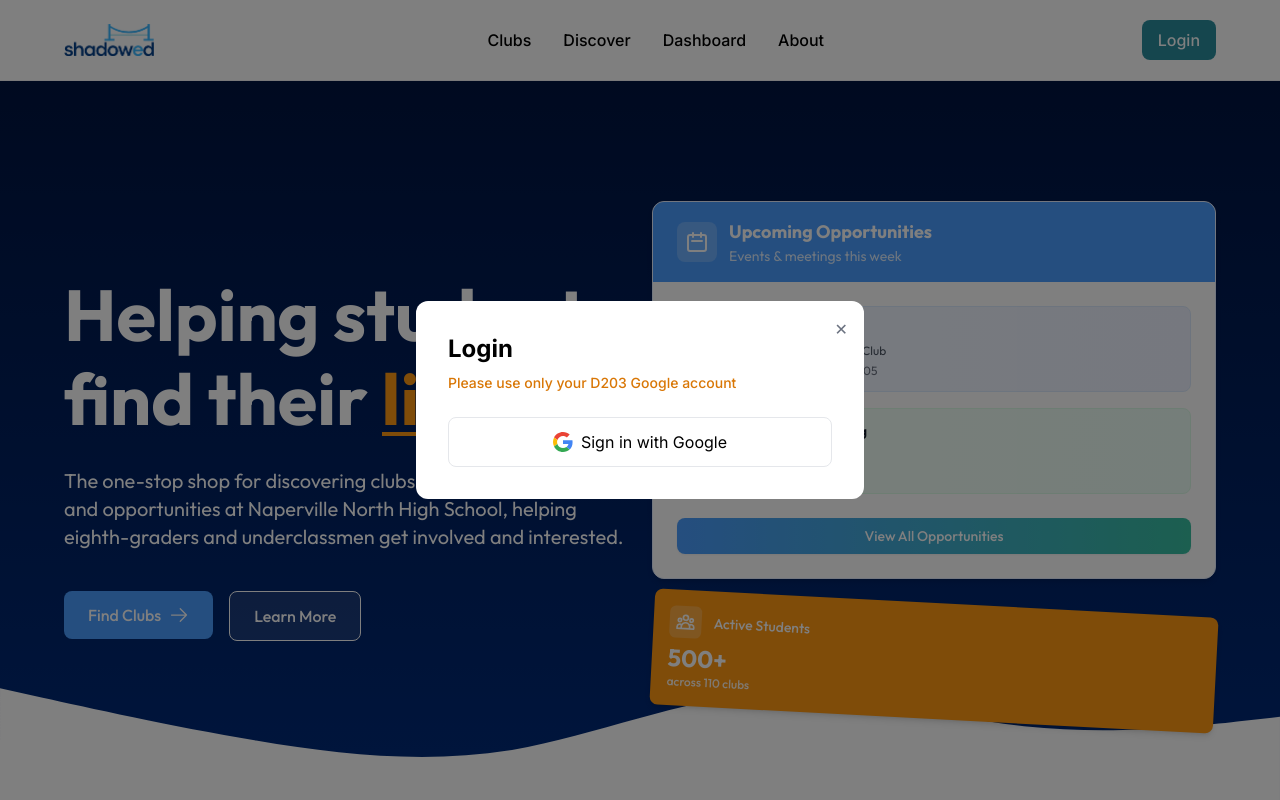
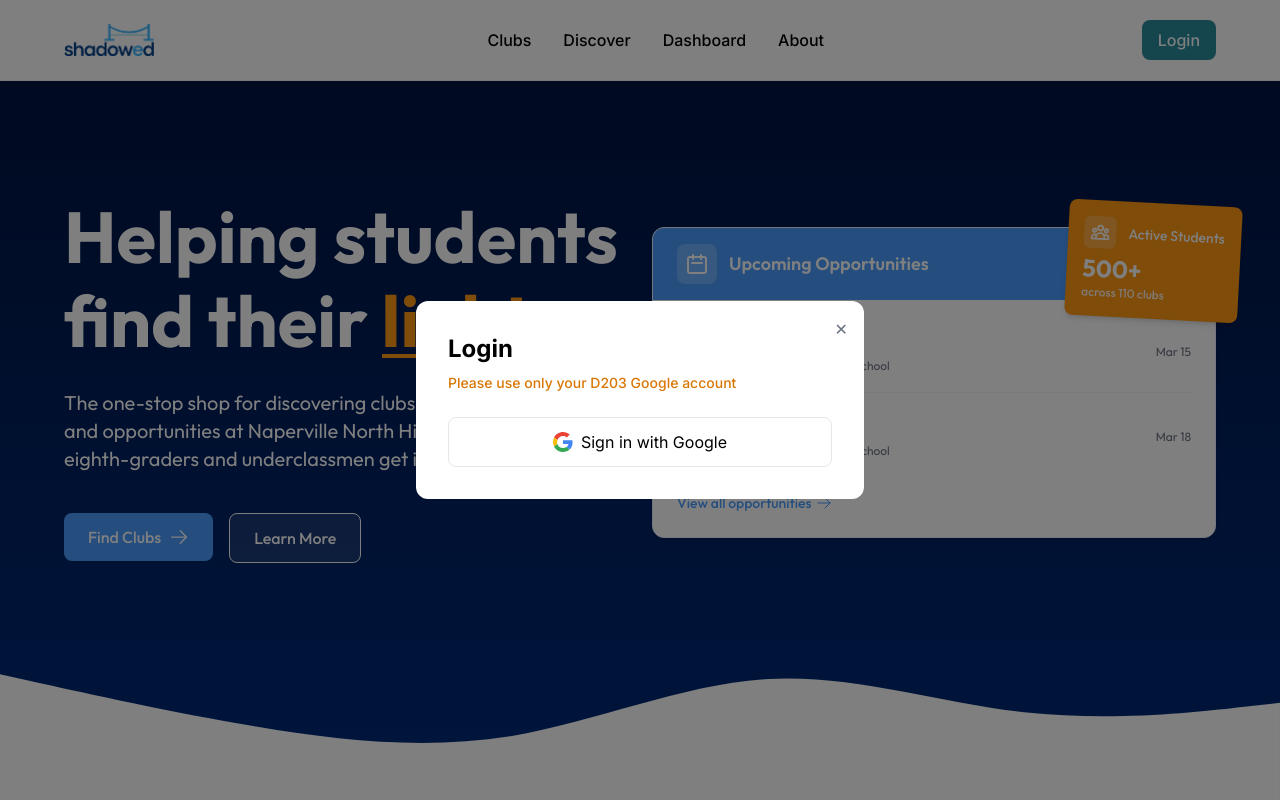
Before and after one commit to thetinfoilhat/shadowed.me, a Next.js app in the folder shadowed.me/: page / in a window 1280 px wide. Shown: the top 800 px of the page. Built offline with nearby package versions, Linux system fonts and the light colour scheme; no server answers.

Commit message:
restored

```diff
--- a/shadowed.me/src/app/page.tsx
+++ b/shadowed.me/src/app/page.tsx
@@ -73,46 +73,51 @@ export default function Home() {
                         <path strokeLinecap="round" strokeLinejoin="round" strokeWidth={2} d="M8 7V3m8 4V3m-9 8h10M5 21h14a2 2 0 002-2V7a2 2 0 00-2-2H5a2 2 0 00-2 2v12a2 2 0 002 2z" />
                       </svg>
                     </div>
-                    <div>
-                      <h3 className="text-white font-bold text-lg">Upcoming Opportunities</h3>
-                      <p className="text-white/80 text-sm">Events & meetings this week</p>
-                    </div>
+                    <h3 className="text-white text-lg font-semibold">
+                      Upcoming Opportunities
+                    </h3>
                   </div>
 
-                  <div className="p-6 space-y-4">
-                    {/* Sample Event 1 */}
-                    <div className="flex items-start space-x-3 p-3 bg-gradient-to-r from-blue-50 to-indigo-50 rounded-lg border border-blue-100 hover:border-blue-200 transition-colors group cursor-pointer">
-                      <div className="w-2 h-2 bg-blue-500 rounded-full mt-2 flex-shrink-0"></div>
-                      <div className="flex-1 min-w-0">
-                        <h4 className="text-sm font-semibold text-gray-900 group-hover:text-blue-700 transition-colors">DECA Competition Prep</h4>
-                        <p className="text-xs text-gray-600 mt-1">Business & Entrepreneurship Club</p>
-                        <p className="text-xs text-gray-500 mt-1">Tomorrow, 3:30 PM • Room 205</p>
+                  <div className="p-6">
+                    <div className="space-y-4">
+                      <div className="flex items-center justify-between border-b border-gray-100 pb-3">
+                        <div className="flex items-center gap-3">
+                          <div className="bg-[#4A9DFF] p-2 rounded-lg text-white flex flex-col items-center justify-center w-12 h-14 shadow-sm group-hover:scale-105 transition-transform duration-300">
+                            <span className="text-xs font-medium">MAR</span>
+                            <span className="text-xl font-bold">17</span>
+                          </div>
+                          <div>
+                            <div className="text-[#001440] font-medium">DECA</div>
+                            <div className="text-gray-500 text-xs mt-1">Naperville North High School</div>
+                          </div>
+                        </div>
+                        <div className="text-gray-500 text-xs">Mar 15</div>
+                      </div>
+
+                      <div className="flex items-center justify-between pb-3">
+                        <div className="flex items-center gap-3">
+                          <div className="bg-[#38BFA1] p-2 rounded-lg text-white flex flex-col items-center justify-center w-12 h-14 shadow-sm group-hover:scale-105 transition-transform duration-300">
+                            <span className="text-xs font-medium">MAR</span>
+                            <span className="text-xl font-bold">23</span>
+                          </div>
+                          <div>
+                            <div className="text-[#001440] font-medium">Investment Club</div>
+                            <div className="text-gray-500 text-xs mt-1">Naperville North High School</div>
+                          </div>
+                        </div>
+                        <div className="text-gray-500 text-xs">Mar 18</div>
                       </div>
                     </div>
 
-                    {/* Sample Event 2 */}
-                    <div className="flex items-start space-x-3 p-3 bg-gradient-to-r from-green-50 to-emerald-50 rounded-lg border border-green-100 hover:border-green-200 transition-colors group cursor-pointer">
-                      <div className="w-2 h-2 bg-green-500 rounded-full mt-2 flex-shrink-0"></div>
-                      <div className="flex-1 min-w-0">
-                        <h4 className="text-sm font-semibold text-gray-900 group-hover:text-green-700 transition-colors">Investment Club Meeting</h4>
-                        <p className="text-xs text-gray-600 mt-1">Finance & Investment Club</p>
-                        <p className="text-xs text-gray-500 mt-1">Friday, 2:45 PM • Library</p>
-                      </div>
-                    </div>
-
-                    {/* View All Button */}
-                    <div className="pt-2">
-                      <Link href="/clubs">
-                        <button className="w-full px-4 py-2 bg-gradient-to-r from-[#4A9DFF] to-[#38BFA1] text-white text-sm font-medium rounded-lg hover:from-[#38BFA1] hover:to-[#4A9DFF] transition-all duration-300 transform hover:scale-[1.02] shadow-sm hover:shadow-md">
-                          View All Opportunities
-                        </button>
-                      </Link>
-                    </div>
+                    <Link href="/clubs" className="text-[#4A9DFF] text-sm font-medium flex items-center mt-4 hover:underline group">
+                      View all opportunities
+                      <ArrowRightIcon className="w-4 h-4 ml-1 group-hover:translate-x-1 transition-transform duration-300" />
+                    </Link>
                   </div>
                 </div>
 
                 {/* Stats Card */}
-                <div className="mt-6 bg-[#FF9913] rounded-lg p-4 shadow-md rotate-3 hover:rotate-0 transition-all duration-300 hover:scale-105 hover:shadow-lg cursor-pointer">
+                <div className="absolute -top-6 -right-6 bg-[#FF9913] rounded-lg p-4 shadow-md rotate-3 hover:rotate-0 transition-all duration-300 hover:scale-105 hover:shadow-lg cursor-pointer">
                   <div className="flex items-center gap-3 mb-1">
                     <div className="w-8 h-8 bg-white/20 text-white flex items-center justify-center rounded-md">
                       <svg xmlns="http://www.w3.org/2000/svg" className="h-5 w-5" fill="none" viewBox="0 0 24 24" stroke="currentColor">
```
